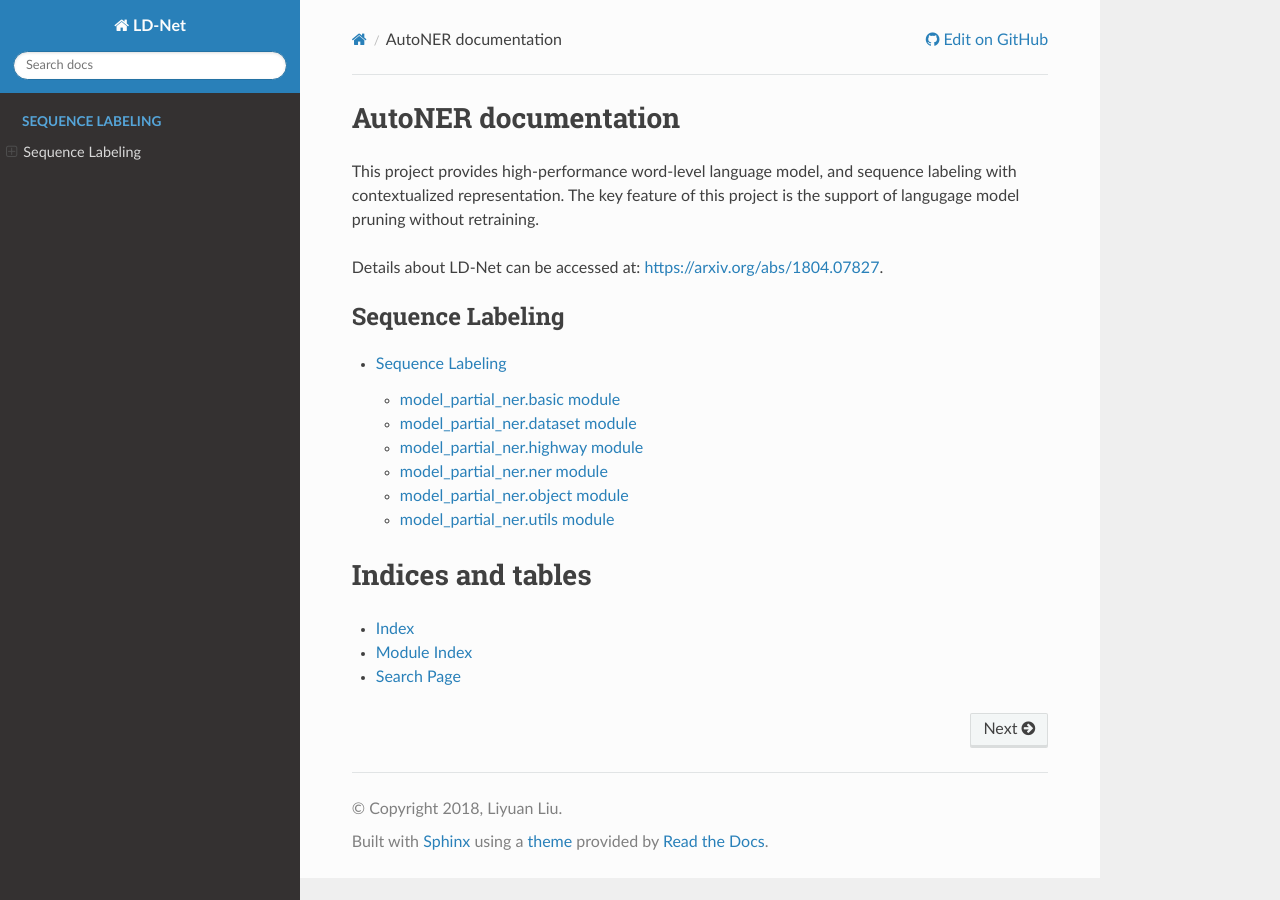
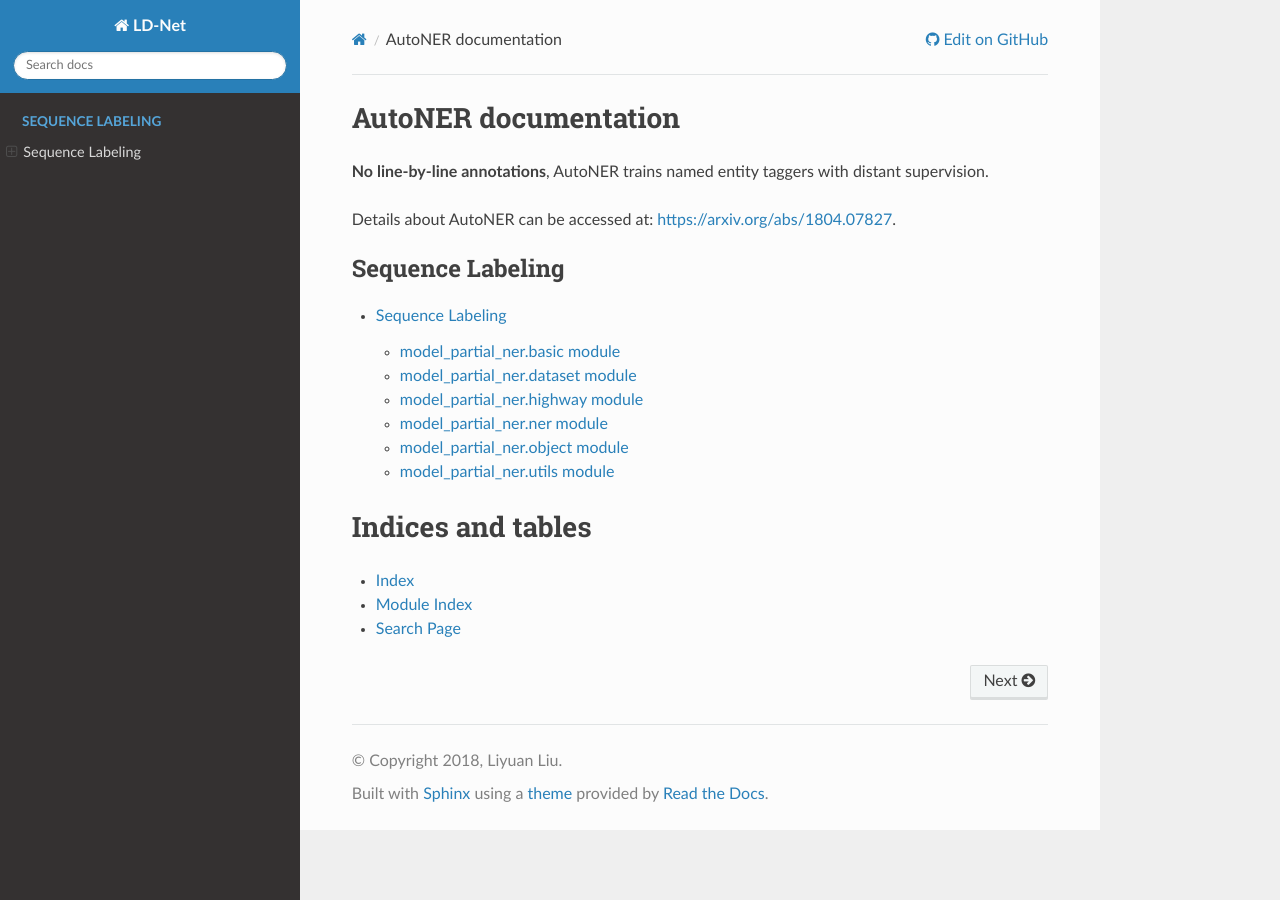
Before and after one commit to shangjingbo1226/AutoNER, a Sphinx documentation site: the page built from docs/source/index.rst, in a window 1280 px wide. Built offline with Sphinx 7.4.7 and the Read the Docs theme 2.0.0, drawn with Linux system fonts in a browser that asks for light colours.

Commit message:
debugged

```diff
--- a/docs/source/conf.py
+++ b/docs/source/conf.py
@@ -184,7 +184,7 @@ autodoc_mock_imports = ['torch', 'numpy', 'tensorboardX', 'git', 'tqdm']
 
 intersphinx_mapping = {
     'git': ('https://gitpython.readthedocs.io/en/stable/', None),
-    'tensorboardX': ('https://tensorboardx.readthedocs.io/en/latest/?badge=latest', None),
+    'tensorboardX': ('https://tensorboardx.readthedocs.io/en/latest/', None),
     'python':('https://docs.python.org/3', None),
     'numpy': ('http://docs.scipy.org/doc/numpy/', None),
     'torch': ('http://pytorch.org/docs/master', None)
--- a/docs/source/index.rst
+++ b/docs/source/index.rst
@@ -1,15 +1,13 @@
 .. LD-Net documentation master file.
 
-:github_url: https://github.com/LiyuanLucasLiu/LD-Net
+:github_url: https://github.com/LiyuanLucasLiu/AutoNER
 
 AutoNER documentation
 =========================
 
-This project provides high-performance word-level language model, and sequence labeling with contextualized representation.
-The key feature of this project is the support of langugage model pruning without retraining.
+**No line-by-line annotations**, AutoNER trains named entity taggers with distant supervision.
 
-
-Details about LD-Net can be accessed at: https://arxiv.org/abs/1804.07827.
+Details about AutoNER can be accessed at: https://arxiv.org/abs/1804.07827.
 
 .. toctree::
    :maxdepth: 2
--- a/test_partial_ner.py
+++ b/test_partial_ner.py
@@ -72,8 +72,8 @@ if __name__ == "__main__":
     fout = open(args.output_text, 'w')
 
     iterator = data_loader.get_tqdm(device)
-    max_score = -1000000000000
-    min_score = 1000000000000
+    max_score = -float('inf')
+    min_score = float('inf')
 
     for word_t, char_t, chunk_mask, chunk_index, chunk_surface in iterator:
         output = ner_model(word_t, char_t, chunk_mask)
```
Also changed, not shown: docs/source/seq.rst (+6 -6 lines), 1 other file.
